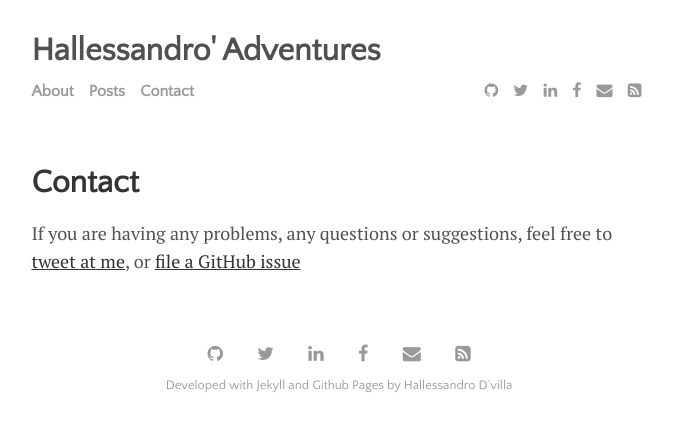
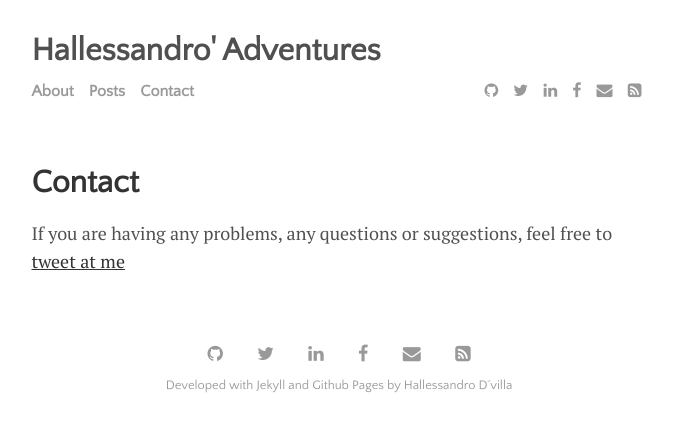
Before and after one commit to Hallessandro/Hallessandro.github.io, a Jekyll site: the page built from menu/contact.md, in a window 1280 px wide. Shown: the top 432 px of the page, without its empty margins (301-974 px from the left). Built offline with Jekyll 4.4.1, drawn with Linux system fonts in a browser that asks for light colours.

Commit message:
Atualizando página de contato

```diff
--- a/menu/contact.md
+++ b/menu/contact.md
@@ -3,4 +3,4 @@ layout: page
 title: Contact
 ---
 
-If you are having any problems, any questions or suggestions, feel free to [tweet at me](https://twitter.com/intent/tweet?text=%40paululele), or [file a GitHub issue](https://github.com/lenpaul/lagrange/issues/new)
+If you are having any problems, any questions or suggestions, feel free to [tweet at me](https://twitter.com/Hallessandrodjs)
```
